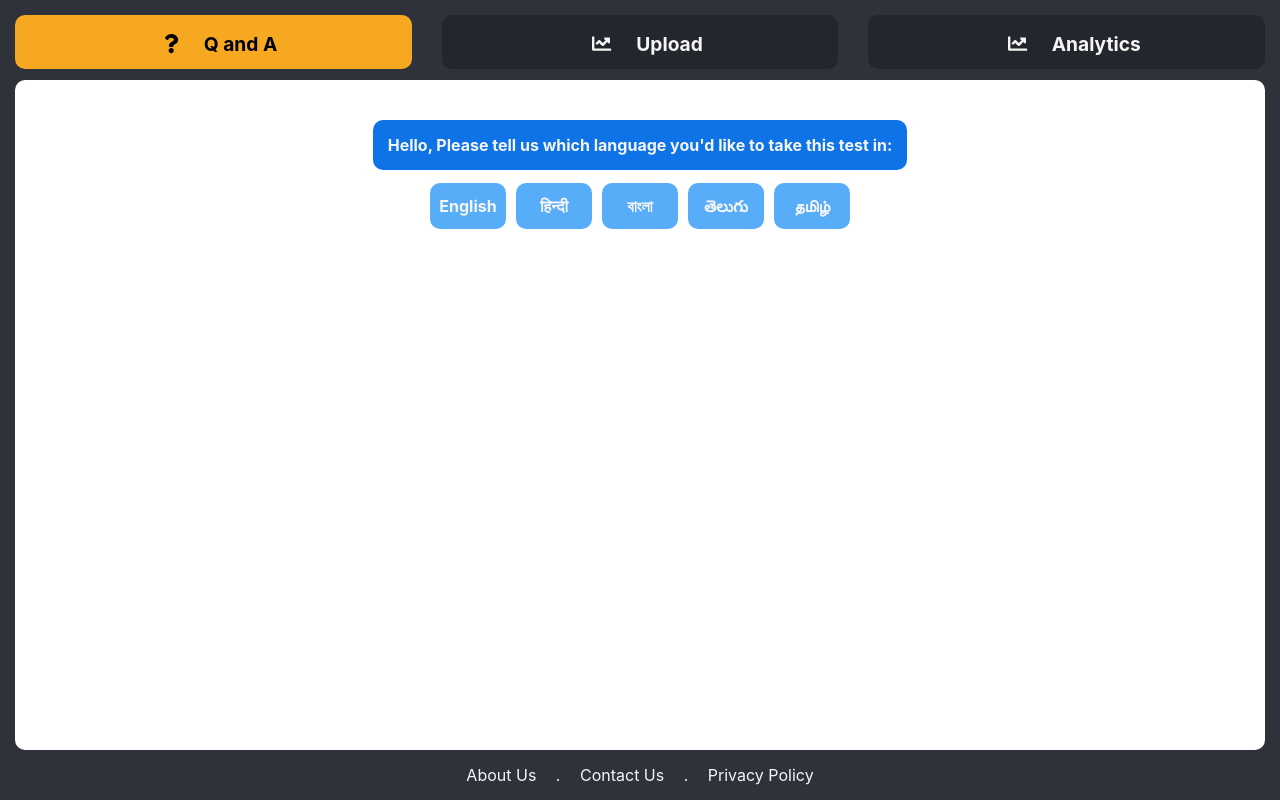
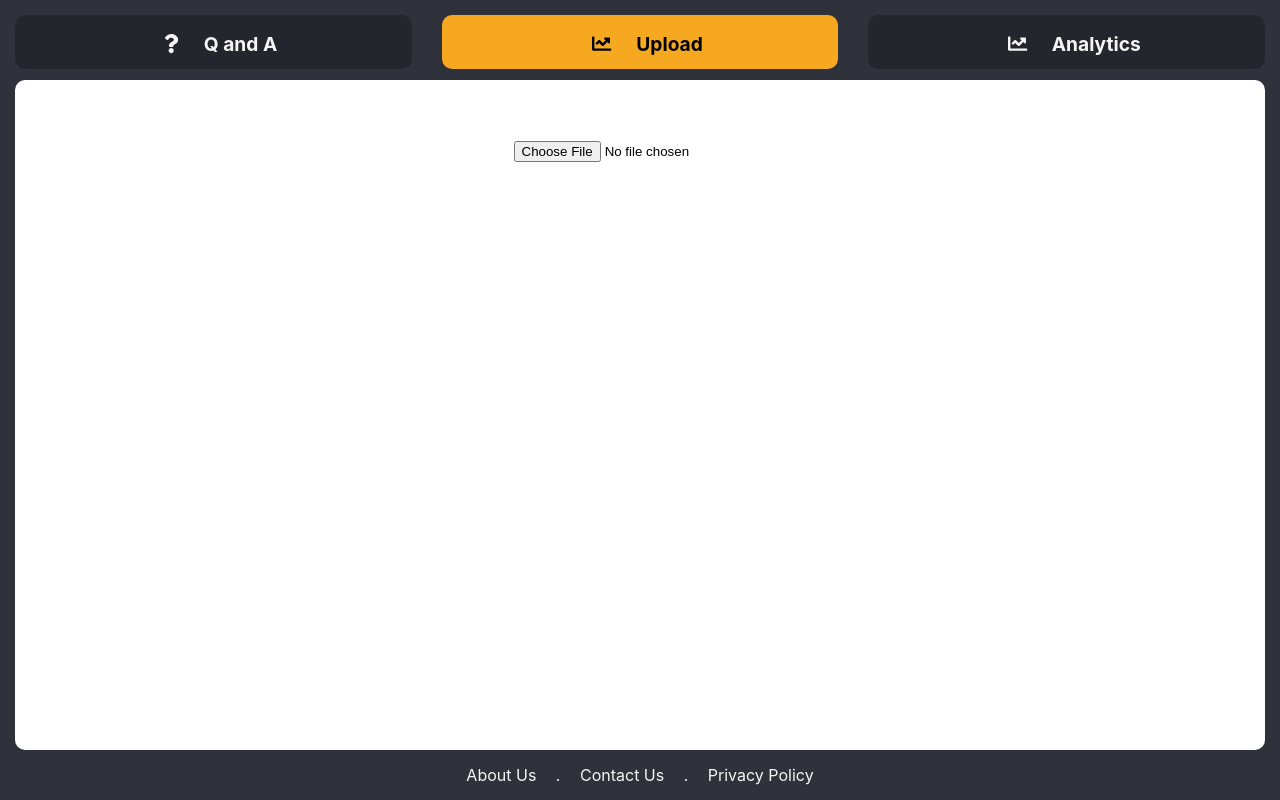
Before and after one commit to Dishant15/corvid-19-scan, a React (Create React App) app: page / in a window 1280 px wide. Built offline with nearby package versions, Linux system fonts and the light colour scheme.

Commit message:
crop functionality done

```diff
--- a/package.json
+++ b/package.json
@@ -14,6 +14,7 @@
     "node-sass": "^4.13.1",
     "react": "^16.13.1",
     "react-dom": "^16.13.1",
+    "react-image-crop": "^8.6.2",
     "react-scripts": "3.4.1"
   },
   "scripts": {
--- a/src/App.js
+++ b/src/App.js
@@ -8,7 +8,7 @@ import Container from "./components/Container";
 import './App.scss';
 
 function App() {
-	const [tab, setTab] = useState(1)
+	const [tab, setTab] = useState(2)
 
 	return (
 		<div id="App">
--- a/src/pages/UploadScan.js
+++ b/src/pages/UploadScan.js
@@ -1,7 +1,131 @@
-import React from 'react';
+import React, { Component } from 'react';
+import ReactCrop from 'react-image-crop';
 
-export default () => {
-    return (
-        <div>This is upload scan page</div>
-    )
+import './UploadScan.scss'
+import 'react-image-crop/lib/ReactCrop.scss';
+
+const acceptedFileTypes = 'image/x-png, image/png, image/jpg, image/jpeg'
+
+export default class UploadScan extends Component {
+
+	constructor(props){
+		super(props)
+		this.state = {
+			imgSrc: null,
+			croppedImageUrl: null,
+			crop: {
+				unit: '%',
+			}
+		}
+	}
+
+	handleFileSelect = (event) => {
+		const selected_image = event.target.files[0]
+		if(selected_image) {
+			this.setState({ imgSrc: URL.createObjectURL(selected_image) })
+		}
+	}
+
+	handleOnCropChange = (crop) => {
+		this.setState({crop})
+	}
+
+	onImageLoaded = image => {
+		this.imageRef = image;
+	};
+
+	onCropClick = () => {
+		this.makeClientCrop(this.state.crop)
+	}
+
+	onCropCancleClick = () => {
+		this.setState({ imgSrc: null,
+			croppedImageUrl: null,
+			crop: {
+				unit: '%',
+			}
+		})
+	}
+
+	makeClientCrop = async (crop) => {
+		if (this.imageRef && crop.width && crop.height) {
+			const croppedImageUrl = await this.getCroppedImg(
+										this.imageRef,
+										crop,
+										'newFile.jpeg'
+									);
+			this.setState({ croppedImageUrl });
+		}
+	}
+
+	getCroppedImg(image, crop, fileName) {
+		const canvas = document.createElement('canvas');
+		const scaleX = image.naturalWidth / image.width;
+		const scaleY = image.naturalHeight / image.height;
+		canvas.width = crop.width;
+		canvas.height = crop.height;
+		const ctx = canvas.getContext('2d');
+
+		ctx.drawImage(
+			image,
+			crop.x * scaleX,
+			crop.y * scaleY,
+			crop.width * scaleX,
+			crop.height * scaleY,
+			0,
+			0,
+			crop.width,
+			crop.height
+		);
+
+		return new Promise((resolve, reject) => {
+			canvas.toBlob(blob => {
+			if (!blob) {
+				//reject(new Error('Canvas is empty'));
+				console.error('Canvas is empty');
+				return;
+			}
+			blob.name = fileName;
+			window.URL.revokeObjectURL(this.fileUrl);
+			this.fileUrl = window.URL.createObjectURL(blob);
+			resolve(this.fileUrl);
+			}, 'image/jpeg');
+		});
+	}
+
+	render = () => {
+		const { imgSrc, crop, croppedImageUrl } = this.state
+
+		return (
+			<div className="upload-scan-wrapper">
+				{imgSrc ?
+					<div>
+						<ReactCrop
+							src={imgSrc}
+							crop={crop}
+							onImageLoaded={this.onImageLoaded}
+							onChange={this.handleOnCropChange}/>
+						<button onClick={this.onCropClick}>Crop</button>
+						<button onClick={this.onCropCancleClick}>Cancle</button>
+					</div>
+					:
+					<div className="upload-block">
+						<div>
+							<input type='file'
+								accept={acceptedFileTypes}
+								multiple={false}
+								onChange={this.handleFileSelect}
+							/>
+						</div>
+					</div>
+				}
+				{croppedImageUrl &&
+					<div>
+						<img src={croppedImageUrl} alt="crop"/>
+						<button onClick={() => this.setState({ croppedImageUrl: null })}>Re-Crop</button>
+						<button>Done</button>
+					</div>}
+			</div>
+		)
+	}
 }
--- /dev/null
+++ b/src/pages/UploadScan.scss
@@ -0,0 +1,9 @@
+.upload-scan-wrapper {
+    padding: 40px;
+
+    .upload-block {
+        min-width: 300px;
+        max-width: 600px;
+        margin: 20px auto;
+    }
+}
```
Also changed, not shown: 1 other file (tests, documents, lock files or other folders).
